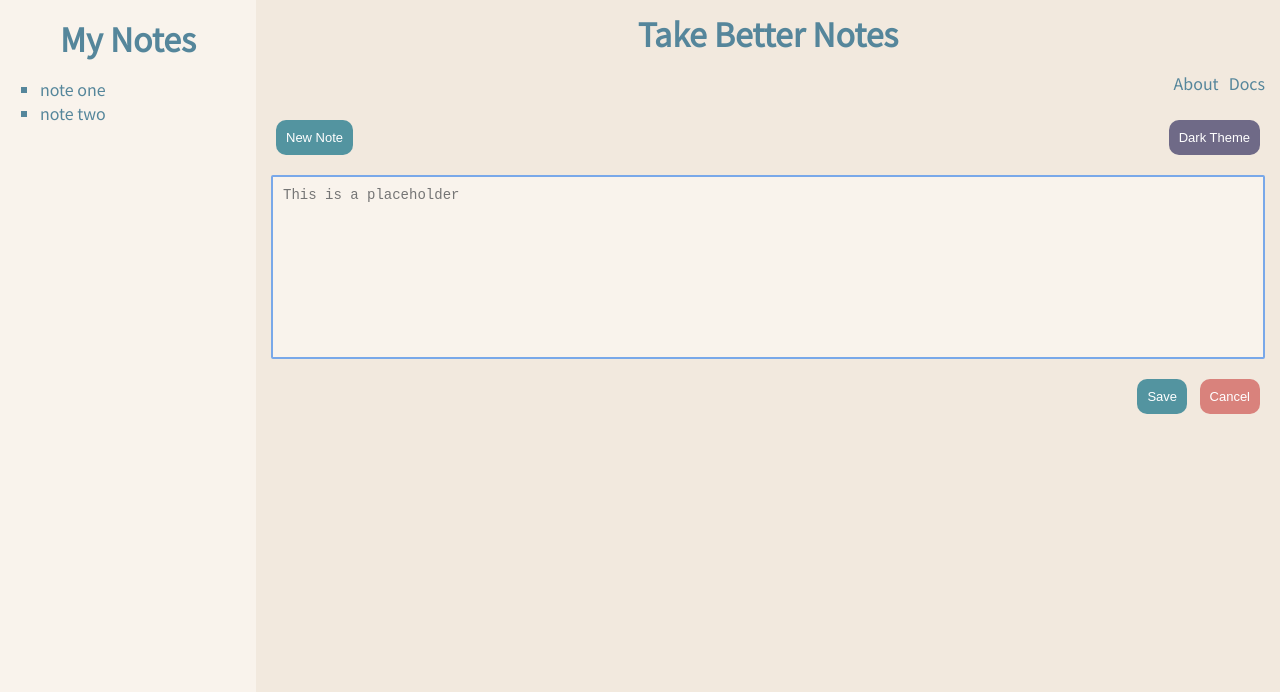
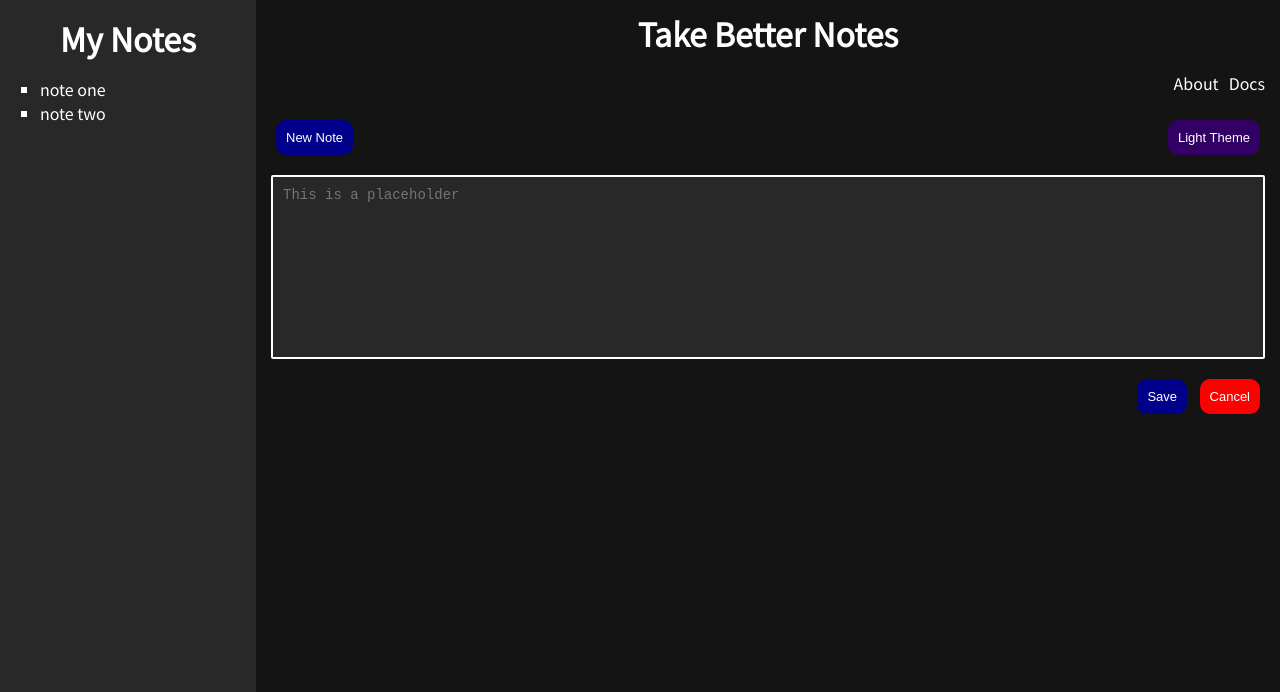
Before and after one commit to victortran1449/assignment_1, a plain HTML site: page index.html in a window 1280 px wide. Both pictures are taken after a click on the button "Dark Theme". Shown: the top 692 px of the page. Drawn offline with Linux system fonts and the light colour scheme.

Commit message:
adds interactivity for dark theme button using js

```diff
--- a/index.html
+++ b/index.html
@@ -38,7 +38,7 @@
           <button class="dark-theme button">Dark Theme</button>
         </div>
         <textarea
-          id="note-area"
+          class="note-area"
           rows="10"
           placeholder="This is a placeholder"
         ></textarea>
--- a/scripts/script.js
+++ b/scripts/script.js
@@ -0,0 +1,24 @@
+const darkThemeButton = document.querySelector(".dark-theme");
+const body = document.querySelector("body");
+const aside = document.querySelector("aside");
+const noteArea = document.querySelector(".note-area");
+const newNoteButton = document.querySelector(".new-note");
+const saveButton = document.querySelector(".save");
+const cancelButton = document.querySelector(".cancel");
+
+const darkTheme = () => {
+  body.classList.toggle("dark-body");
+  aside.classList.toggle("dark-aside");
+  noteArea.classList.toggle("dark-note-area");
+  newNoteButton.classList.toggle("dark-new-note");
+  saveButton.classList.toggle("dark-save");
+  darkThemeButton.classList.toggle("dark-dark-theme");
+  cancelButton.classList.toggle("dark-cancel");
+  if (darkThemeButton.textContent === "Dark Theme") {
+    darkThemeButton.textContent = "Light Theme";
+  } else if (darkThemeButton.textContent === "Light Theme") {
+    darkThemeButton.textContent = "Dark Theme";
+  }
+};
+
+darkThemeButton.addEventListener("click", darkTheme);
--- a/stylesheets/stylesheet.css
+++ b/stylesheets/stylesheet.css
@@ -14,7 +14,7 @@ header ul {
   margin-right: 10px;
 }
 aside {
-  background-color: #f9f3ec
+  background-color: #f9f3ec;
 }
 aside h1 {
   margin: 15px;
@@ -56,7 +56,7 @@ h2 {
 .cancel {
   background-color: #d9827c;
 }
-#note-area {
+.note-area {
   background-color: #f9f3ec;
   border: 2px solid #79a8e9;
   border-radius: 2px;
@@ -101,6 +101,22 @@ h2 {
 .dark-aside {
   background-color: #282828;
 }
+.dark-note-area {
+  background-color: #282828;
+  border-color: white;
+  color: white;
+}
+.dark-new-note,
+.dark-save {
+  background-color: #00008b;
+}
+.dark-dark-theme {
+  background-color: #320064;
+}
+.dark-cancel {
+  background-color: red;
+}
+
 @media screen and (min-width: 996px) {
   body {
     font-size: 16px;
@@ -151,7 +167,7 @@ h2 {
     padding: 10px;
     font-size: 13px;
   }
-  #note-area {
+  .note-area {
     font-size: 14px;
   }
 }
```
